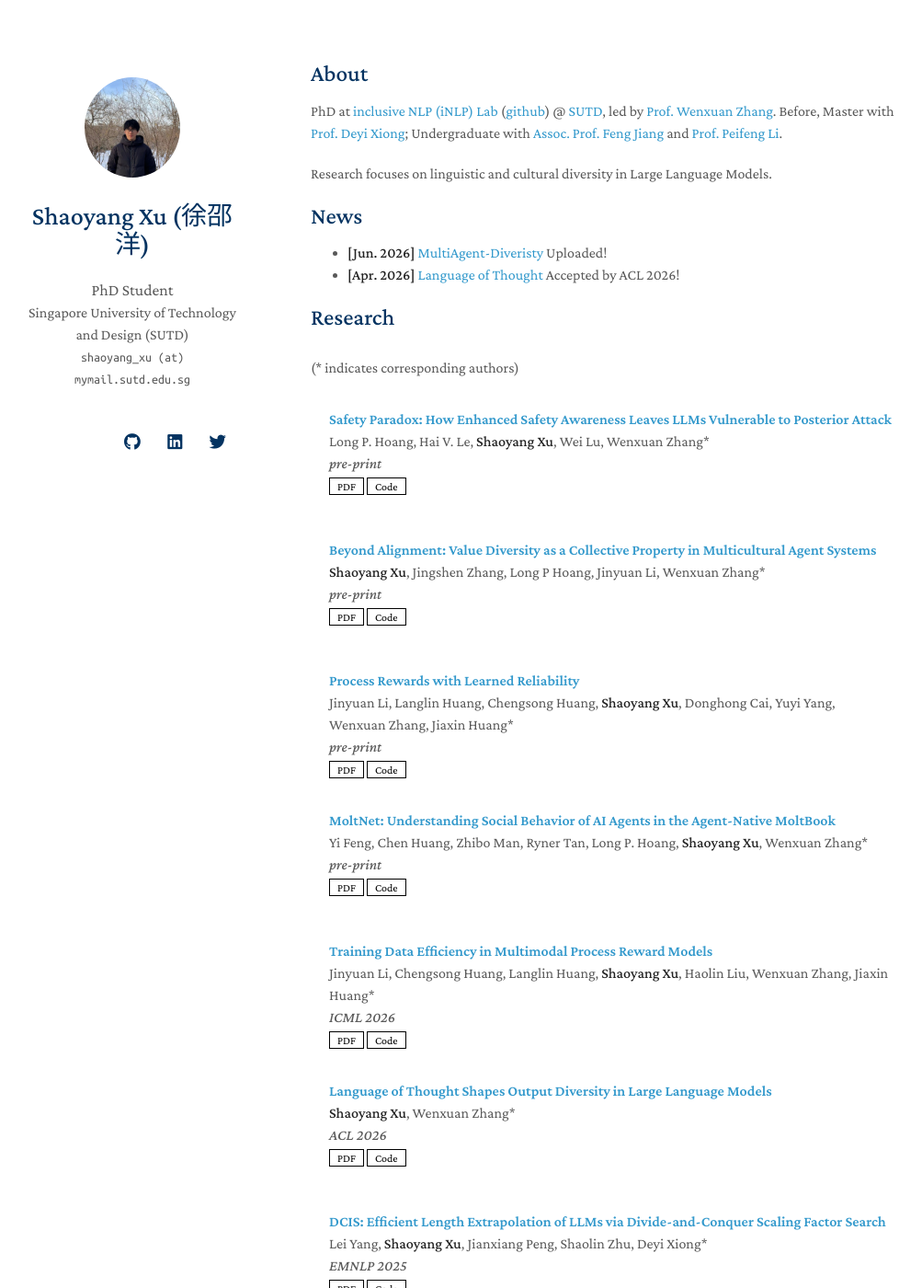
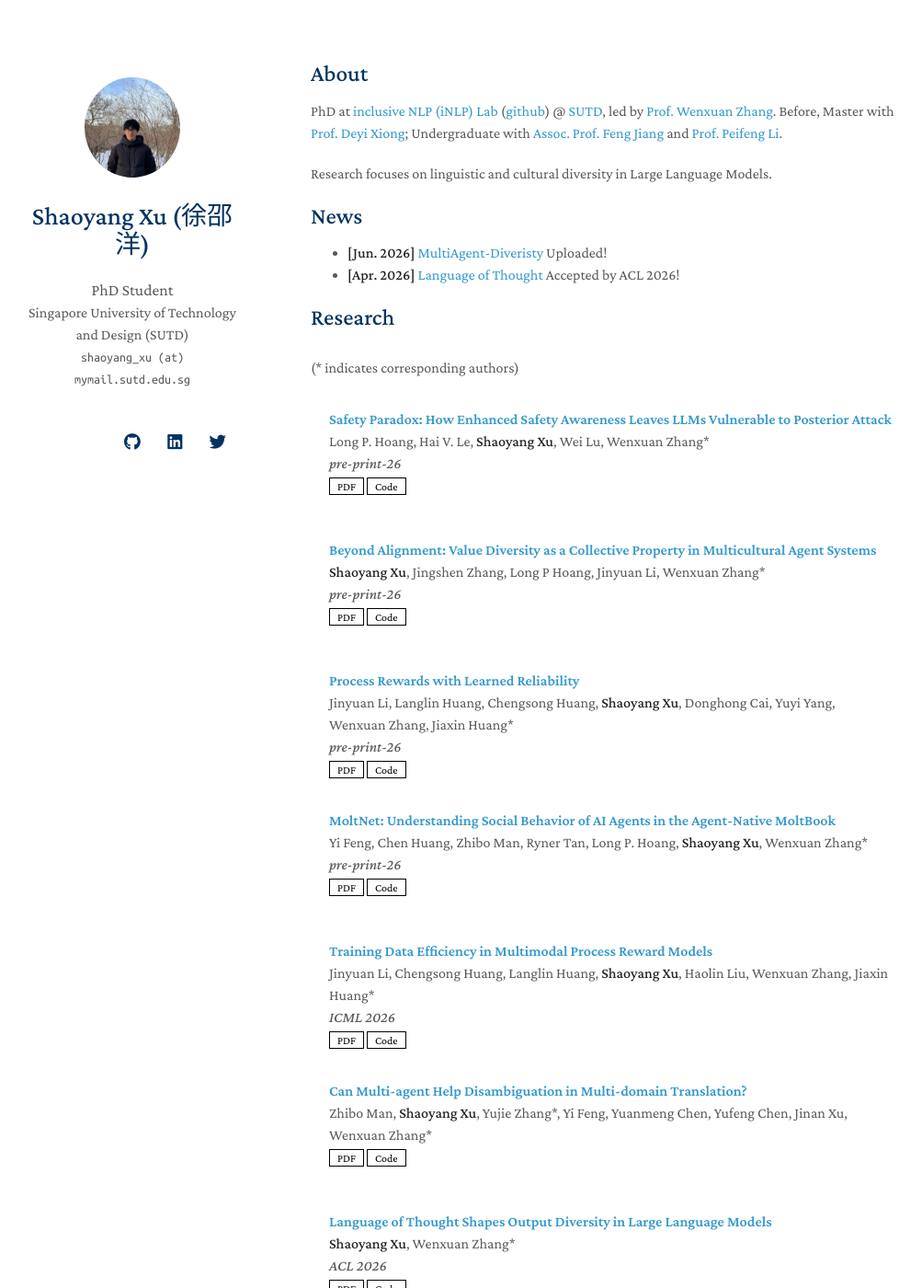
Before and after one commit to shaoyangxu/shaoyangxu.github.io, a Jekyll site: the page built from index.md, in a window 1280 px wide and 1400 px high. Shown: the whole window at 92% size, without its empty margins (132-1135 px from the left). Built offline with Jekyll 4.4.1, drawn with Linux system fonts in a browser that asks for light colours; nearby versions of some CDN libraries; a style sheet for code colours, icons or effects is not loaded; our own code applies the rules of GitHub Pages for plain Markdown files.

Commit message:
Modify conference names and add new publication entry
Updated conference information for multiple publications and added a new publication on multi-agent disambiguation.

```diff
--- a/_data/publications.yml
+++ b/_data/publications.yml
@@ -1,22 +1,22 @@
 main:
   - title: "Safety Paradox: How Enhanced Safety Awareness Leaves LLMs Vulnerable to Posterior Attack"
     authors: "Long P. Hoang, Hai V. Le, Shaoyang Xu, Wei Lu, Wenxuan Zhang*"
-    conference: pre-print
+    conference: pre-print-26
     pdf: https://arxiv.org/abs/2606.05614
     code: https://github.com/iNLP-Lab/Safety-Paradox
   - title: "Beyond Alignment: Value Diversity as a Collective Property in Multicultural Agent Systems"
     authors: "Shaoyang Xu, Jingshen Zhang, Long P Hoang, Jinyuan Li, Wenxuan Zhang*"
-    conference: pre-print
+    conference: pre-print-26
     pdf: https://arxiv.org/abs/2606.05985
     code: https://github.com/iNLP-Lab/MultiAgent-Diversity
   - title: "Process Rewards with Learned Reliability"
     authors: "Jinyuan Li, Langlin Huang, Chengsong Huang, Shaoyang Xu, Donghong Cai, Yuyi Yang, Wenxuan Zhang, Jiaxin Huang*"
-    conference: pre-print
+    conference: pre-print-26
     pdf: https://arxiv.org/pdf/2605.15529
     code: https://github.com/JinYuanLi0012/Beta-Binomial-PRM
   - title: "MoltNet: Understanding Social Behavior of AI Agents in the Agent-Native MoltBook"
     authors: "Yi Feng, Chen Huang, Zhibo Man, Ryner Tan, Long P. Hoang, Shaoyang Xu, Wenxuan Zhang*"
-    conference: pre-print
+    conference: pre-print-26
     pdf: https://arxiv.org/pdf/2602.13458
     code: https://github.com/iNLP-Lab/MoltNet
   - title: "Training Data Efficiency in Multimodal Process Reward Models"
@@ -24,6 +24,10 @@ main:
     conference: ICML 2026
     pdf: https://arxiv.org/pdf/2602.04145
     code: https://github.com/JinYuanLi0012/Balanced-Info-MPRM
+  - title: "Can Multi-agent Help Disambiguation in Multi-domain Translation?"
+    authors: "Zhibo Man, Shaoyang Xu, Yujie Zhang*, Yi Feng, Yuanmeng Chen, Yufeng Chen, Jinan Xu, Wenxuan Zhang*"
+    pdf: https://aclanthology.org/2026.findings-acl.907.pdf
+    code: https://github.com/Manowen/MACD
   - title: "Language of Thought Shapes Output Diversity in Large Language Models"
     authors: "Shaoyang Xu, Wenxuan Zhang*"
     conference: ACL 2026
```
